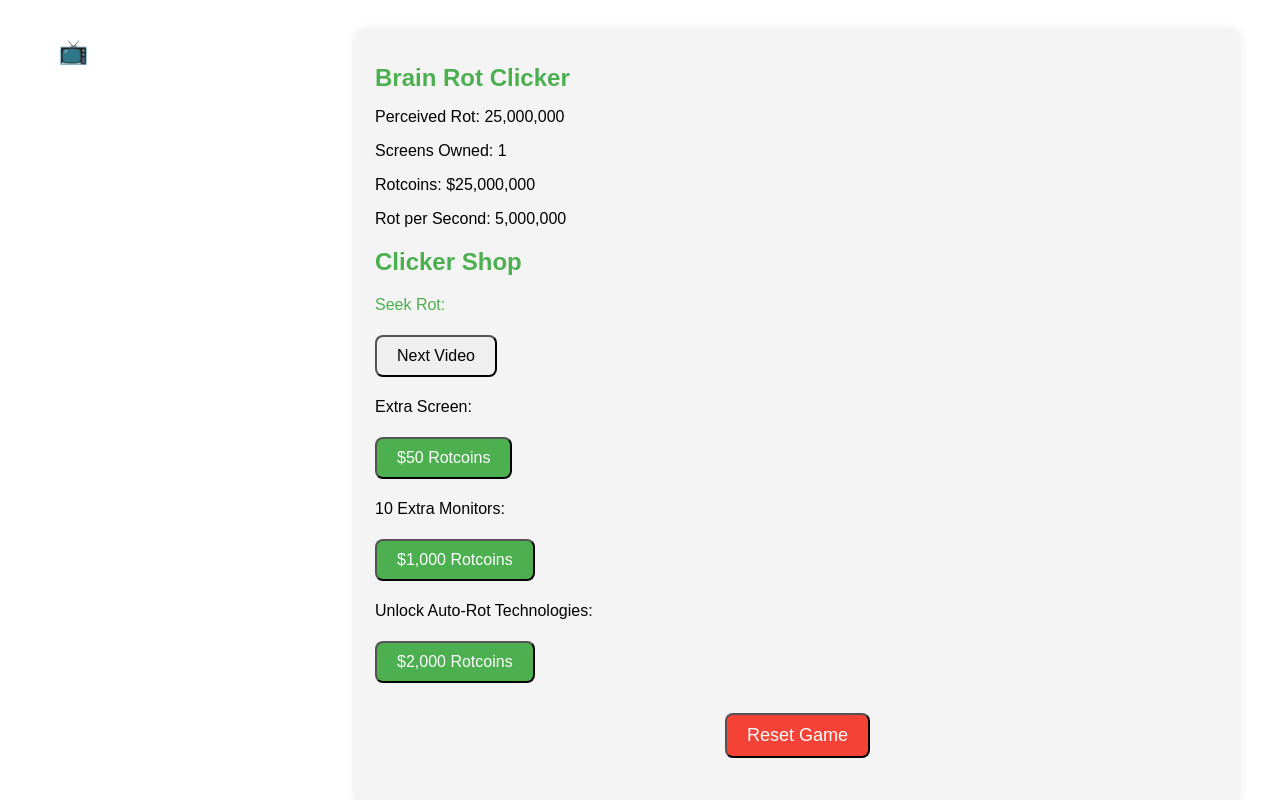
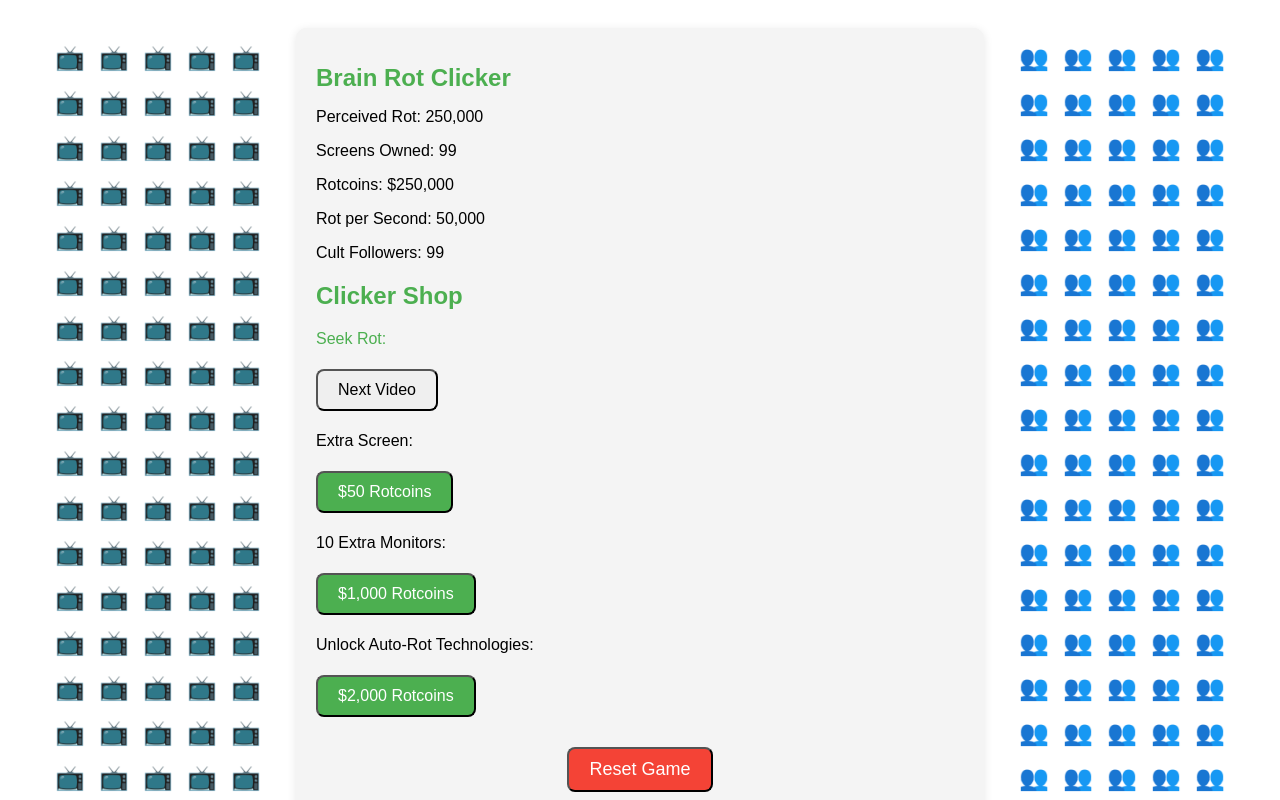
Before and after one commit to litolondon/clickerDemo, a SvelteKit app: page / in a window 1280 px wide. Shown: the top 800 px of the page. Built offline with nearby package versions, Linux system fonts and the light colour scheme.

Commit message:
Dynamic Screen and Follower Emojis

```diff
--- a/src/routes/+page.svelte
+++ b/src/routes/+page.svelte
@@ -4,8 +4,9 @@
     const defaultState = {
         totalRot: 0,
         rotCoins: 0,
-        perSec: 5000000,
-        screens: 1,
+        perSec: 50000,
+        screens: 99,
+        followers: 99, // Add followers to the state
         screenPoor: false,
         x10Poor: false,
         autoTechUnlocked: false,
@@ -90,7 +91,8 @@
 
     function buyFollower() {
         if (user.rotCoins >= user.followerCost) {
-            user.perSec += 25;
+            user.followers += 1;
+            user.perSec += 25; // Each follower adds 25 rot per second
             user.rotCoins -= user.followerCost;
             user.followerCost = Math.floor(user.followerCost * 1.25);
         } else {
@@ -104,13 +106,31 @@
         }
         user = { ...defaultState };
     }
+
+    // Helper to create the emoji array with a max of 100 screens
+    $: screenEmojis = {
+        emojis: Array.from({ length: Math.min(user.screens, 100) }, (_, index) => {
+            return { id: index, isYellow: user.screens > 100 && user.screens <= 200 && index < (user.screens - 100) };
+        })
+    };
+
+    // Helper to create the emoji array for followers
+    $: followerEmojis = {
+        emojis: Array.from({ length: user.followers }, (_, index) => {
+            return { id: index, isYellow: user.followers > 100 && user.followers <= 200 && index < (user.followers - 100) };
+        })
+    };
 </script>
 
 <div class="game-grid">
     <!-- Screen Emoji Section (Left Margin) -->
     <div class="screens-section">
-        {#each Array(user.screens) as _}
-            <span class="screen-emoji">📺</span>
+        {#each screenEmojis.emojis as emoji}
+            <span
+                class="screen-emoji"
+                style="background-color: {emoji.isYellow ? 'yellow' : 'transparent'}">
+                📺
+            </span>
         {/each}
     </div>
 
@@ -123,6 +143,7 @@
             <p>Screens Owned: {user.screens}</p>
             <p>Rotcoins: ${formatNumber(user.rotCoins)}</p>
             <p>Rot per Second: {formatNumber(user.perSec)}</p>
+            <p>Cult Followers: {user.followers}</p>
         </div>
 
         <!-- Clicker Shop (First Shop) -->
@@ -186,12 +207,23 @@
             <button onclick={resetGame}>Reset Game</button>
         </div>
     </div>
+
+    <!-- Cult Followers Section (Right Margin) -->
+    <div class="followers-section">
+        {#each followerEmojis.emojis as follower}
+            <span
+                class="follower-emoji"
+                style="background-color: {follower.isYellow ? 'yellow' : 'transparent'}">
+                👥
+            </span>
+        {/each}
+    </div>
 </div>
 
 <style>
     .game-grid {
         display: grid;
-        grid-template-columns: 1fr 3fr; /* One column for the emoji section, three for the game content */
+        grid-template-columns: 1fr 3fr 1fr; /* Three columns: left (screens), middle (game content), right (followers) */
         gap: 20px;
         max-width: 1200px;
         margin: 0 auto;
@@ -199,16 +231,24 @@
         align-items: start;
     }
 
-    .screens-section {
+    .screens-section, .followers-section {
         display: grid;
-        grid-template-columns: repeat(auto-fill, minmax(40px, 1fr)); /* Auto-fill with wrapping */
-        grid-gap: 10px;
+        grid-template-columns: repeat(5, 1fr); /* 5 columns */
+        grid-template-rows: repeat(20, 1fr); /* 20 rows */
+        grid-gap: 4px;
         padding: 10px;
+        height: 100%; /* Match the height of the game-container */
     }
 
-    .screen-emoji {
+    .screen-emoji, .follower-emoji {
         font-size: 24px;
         text-align: center;
+        width: 40px;
+        height: 40px;
+        display: flex;
+        align-items: center;
+        justify-content: center;
+        border-radius: 5px;
     }
 
     .game-container {
@@ -217,6 +257,7 @@
         background-color: #f4f4f4;
         border-radius: 10px;
         box-shadow: 0 2px 10px rgba(0, 0, 0, 0.1);
+        height: 100%; /* Full height of the container */
     }
 
     h1, h2 {
```
